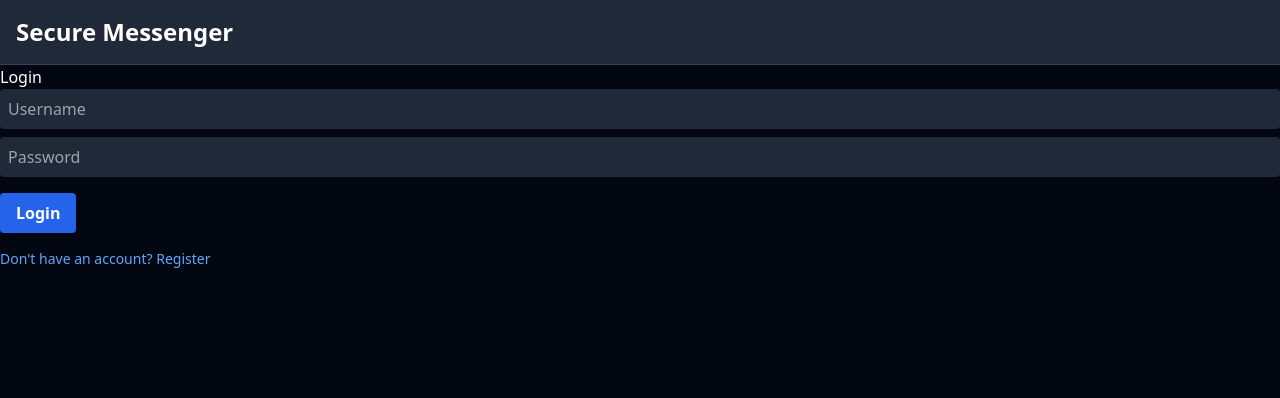
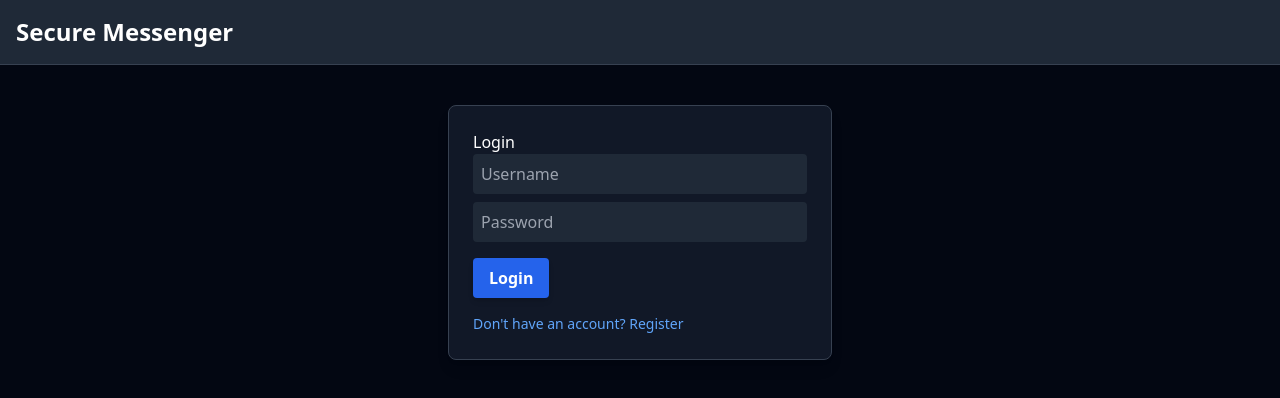
Before and after one commit to Shivansh0x/Secure-Messenger, a React (Create React App) app in the folder frontend/: page / in a window 1280 px wide. Shown: the top 398 px of the page. Built offline with nearby package versions, Linux system fonts and the light colour scheme; no server answers.

Commit message:
container

```diff
--- a/frontend/src/components/LoginForm.js
+++ b/frontend/src/components/LoginForm.js
@@ -38,7 +38,7 @@ function LoginForm({ onLogin }) {
   };
 
   return (
-    <div>
+    <div className="max-w-sm mx-auto mt-10 p-6 bg-gray-900 border border-gray-700 rounded-lg shadow-lg">
       <h2>{isLoginMode ? "Login" : "Register"}</h2>
       <form onSubmit={handleSubmit}>
         <input
```
